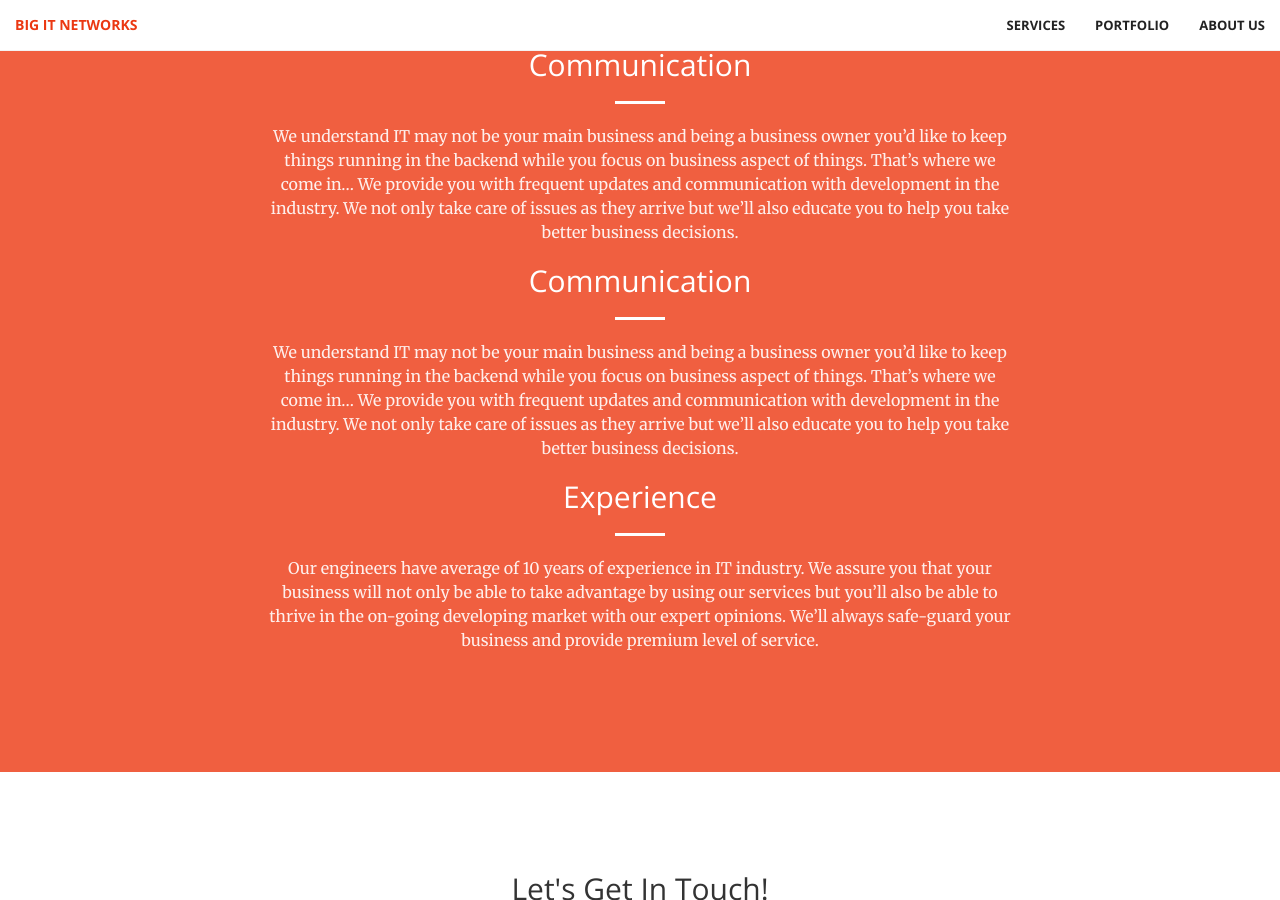
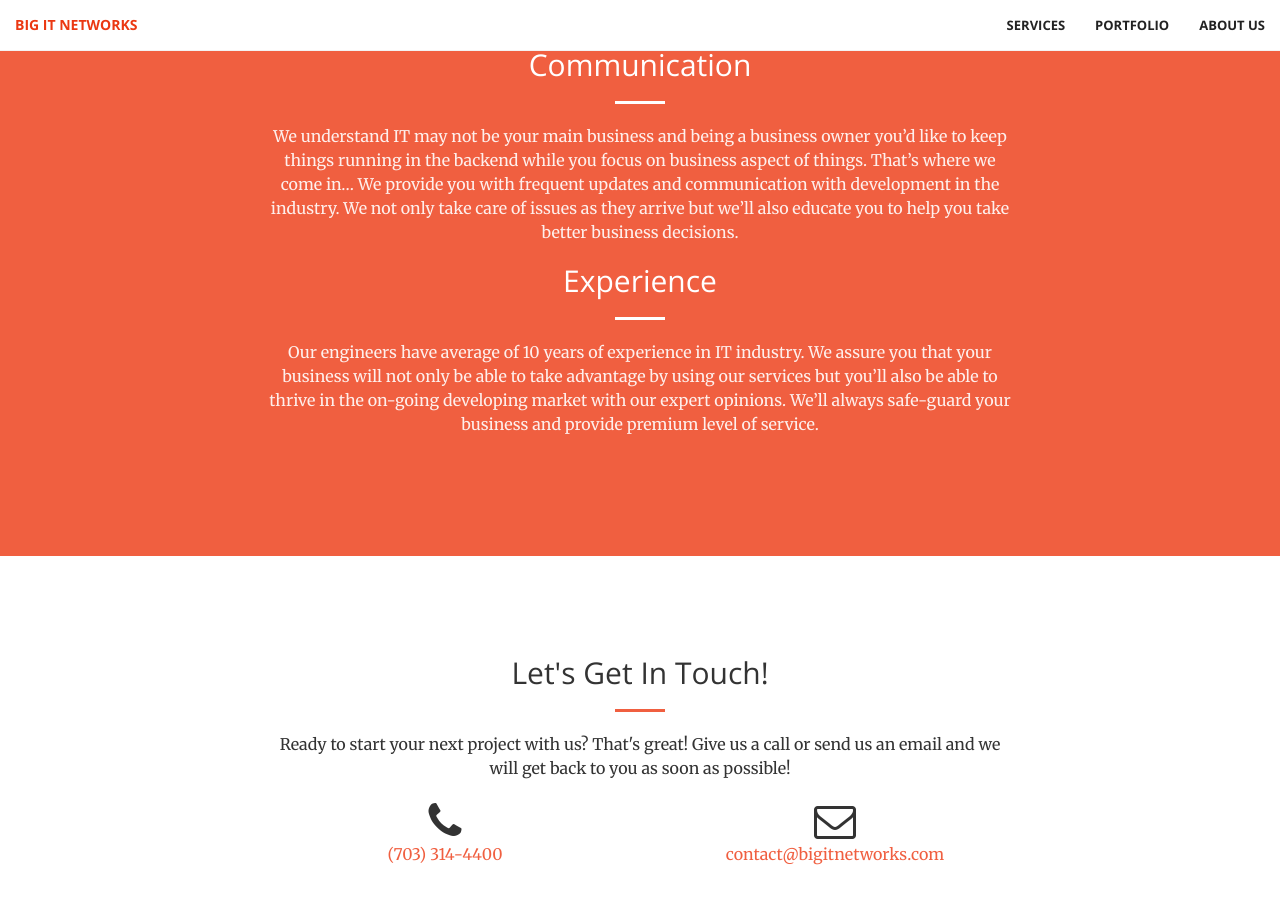
Before and after one commit to bigitnetworks/bigitnetworks.github.io, a Jekyll site: the page built from about-us.html, in a window 1280 px wide and 900 px high, scrolled down 716 px. Built offline with Jekyll 4.4.1, drawn with Linux system fonts in a browser that asks for light colours.

Commit message:
Changes to be committed: 	modified:   about-us.html  modified communications

```diff
--- a/about-us.html
+++ b/about-us.html
@@ -22,12 +22,6 @@ title: About-Us
 			</div>
 
 			<div class="col-lg-8 col-lg-offset-2 text-center">
-				<h2 class="section-heading">Communication</h2>
-				<hr class="light">
-				<p class="text-faded">We understand IT may not be your main business and being a business owner you’d like to keep things running in the backend while you focus on business aspect of things. That’s where we come in… We provide you with frequent updates and communication with development in the industry. We not only take care of issues as they arrive but we’ll also educate you to help you take better business decisions.</p>
-			</div>
-
-			<div class="col-lg-8 col-lg-offset-2 text-center">
 				<h2 class="section-heading">Experience</h2>
 				<hr class="light">
 				<p class="text-faded">Our engineers have average of 10 years of experience in IT industry. We assure you that your business will not only be able to take advantage by using our services but you’ll also be able to thrive in the on-going developing market with our expert opinions. We’ll always safe-guard your business and provide premium level of service.</p>
```
